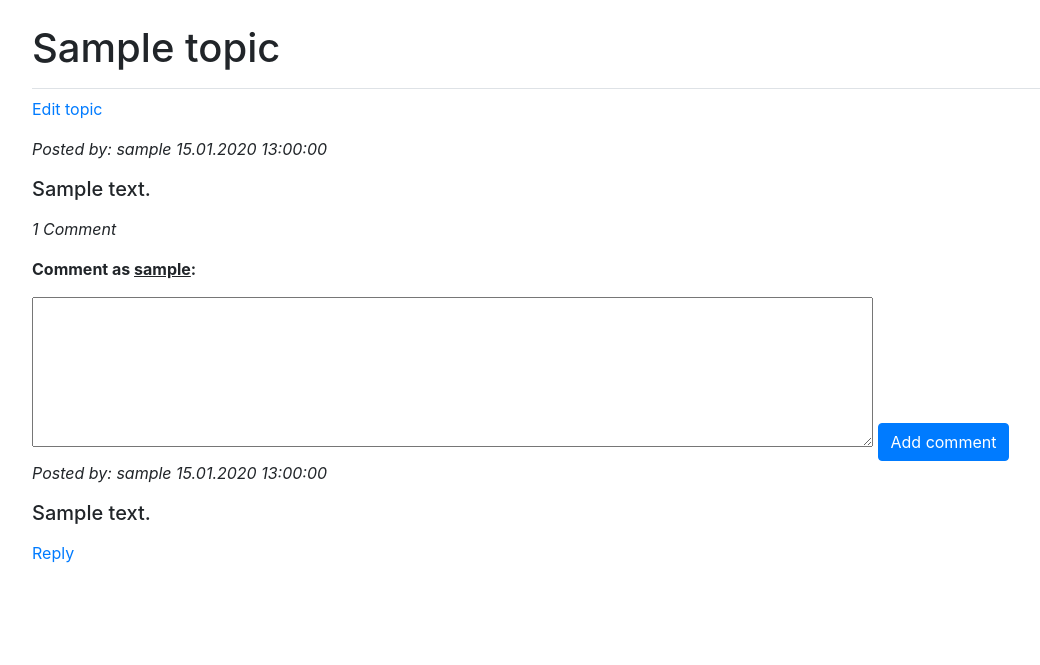
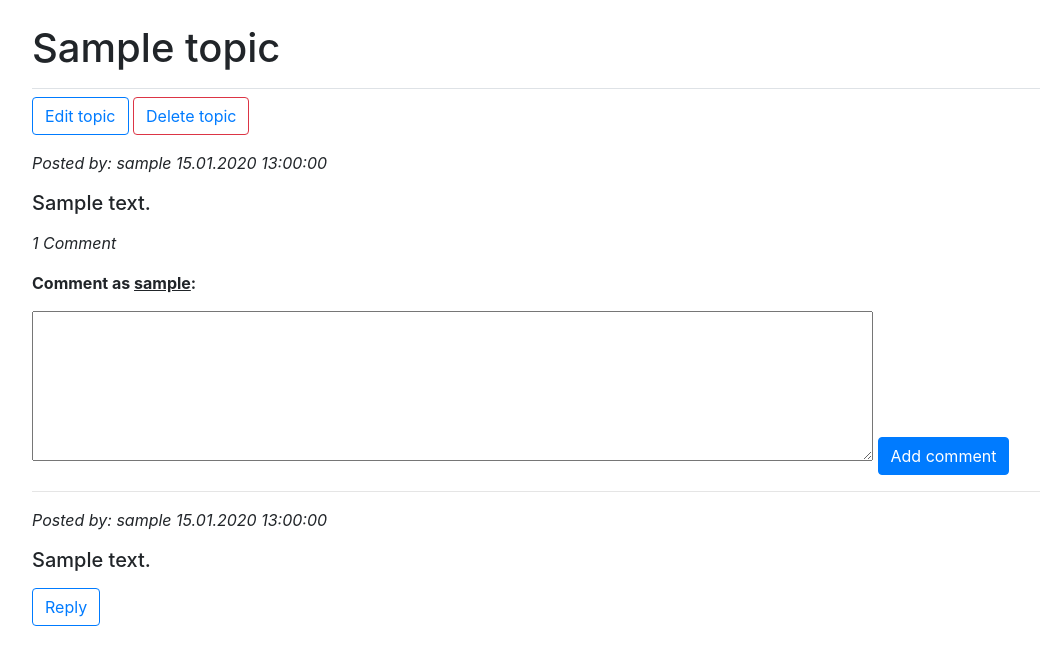
Before and after one commit to kdudarev/forum, a Django app: a page that uses forums/templates/forums/topic.html in a window 1280 px wide. Shown: the part 65-730 px from the top of the page, without its empty margins (53-1093 px from the left). Run offline with Django 4.2, Linux system fonts and the light colour scheme; a user stored in the database is signed in; tables that the repository leaves empty hold one stand-in row (values such as "Sample post"); some libraries are stand-ins or nearby versions.

Commit message:
Added deleting topics, buttons and some fixes

```diff
--- a/forums/admin.py
+++ b/forums/admin.py
@@ -5,11 +5,10 @@ from forums.models import Topic, Comment
 
 @admin.register(Topic)
 class TopicAdmin(admin.ModelAdmin):
-    list_display = ('title', 'date_added', 'owner', 'draft')
+    list_display = ('title', 'date_added', 'owner')
     list_display_links = ('title',)
     list_filter = ('owner',)
     search_fields = ('title',)
-    list_editable = ('draft',)
     prepopulated_fields = {'slug': ('title',)}
 
 
--- a/forums/models.py
+++ b/forums/models.py
@@ -10,7 +10,6 @@ class Topic(models.Model):
     date_added = models.DateTimeField(auto_now_add=True)
     owner = models.ForeignKey(User, on_delete=models.CASCADE)
     slug = models.SlugField(max_length=75, blank=True)
-    draft = models.BooleanField(default=False)
 
     def __str__(self):
         return self.title
--- a/forums/templates/forums/edit_topic.html
+++ b/forums/templates/forums/edit_topic.html
@@ -15,6 +15,9 @@
         {% bootstrap_form form %}
         {% buttons %}
             <button name="submit" class="btn btn-primary">Save</button>
+            <a href="{% url 'forums:delete_topic' topic.id topic.slug %}"
+               class="btn btn-danger active" role="button" aria-pressed="true">
+                Delete topic</a>
         {% endbuttons %}
     </form>
 {% endblock content %}
--- a/forums/templates/forums/topic.html
+++ b/forums/templates/forums/topic.html
@@ -8,8 +8,12 @@
 
 {% block content %}
     {% if request.user == topic.owner %}
-        <p><a href="{% url 'forums:edit_topic' topic.id topic.slug%}">
-                Edit topic</a></p>
+        <p><button type="button" class="btn btn-outline-primary">
+            <a href="{% url 'forums:edit_topic' topic.id topic.slug%}">
+                Edit topic</a></button>
+            <button type="button" class="btn btn-outline-danger">
+                <a href="{% url 'forums:delete_topic' topic.id topic.slug %}">
+                    Delete topic</a></button></p>
     {% endif %}
 
     <p><i>Posted by: {{ topic.owner }}
@@ -31,11 +35,13 @@
     </form>
 
     {% for comment in topic.get_comment %}
+        <hr>
         <p><i>Posted by: {{ comment.owner }}
             {{ comment.date_added|date:'d.m.Y H:i:s' }}</i></p>
         <h5>{{ comment.text|linebreaks }}</h5>
-        <p></p><a href="#formComment" onclick="addComment('{{ comment.owner }}',
-        '{{ comment.id }}')">Reply</a></p>
+        <button type="button" class="btn btn-outline-primary">
+            <a href="#formComment" onclick="addComment('{{ comment.owner }}',
+        '{{ comment.id }}')">Reply</a></button></p>
         {% for c in comment.comment_set.all %}
             <ul>
                 <p><i>Posted by: {{ c.owner }}
@@ -44,6 +50,7 @@
             </ul>
         {% endfor %}
     {% empty %}
+        <hr>
         <h5>No comment have been added yet.</h5>
     {% endfor %}
 
--- a/forums/urls.py
+++ b/forums/urls.py
@@ -11,4 +11,6 @@ urlpatterns = [
     path('add_topic/', views.add_topic, name='add_topic'),
     path('edit_topic/<int:topic_id>/<slug:slug>/',
          views.edit_topic, name='edit_topic'),
+    path('delete_topic/<int:topic_id>/<slug:slug>/',
+         views.DeleteTopicView.as_view(), name='delete_topic'),
 ]
--- a/forums/views.py
+++ b/forums/views.py
@@ -1,6 +1,8 @@
 from django.contrib.auth.decorators import login_required
 from django.http import Http404
 from django.shortcuts import render, redirect
+from django.urls import reverse_lazy
+from django.views.generic import DeleteView
 
 from .forms import TopicForm, CommentForm
 from .models import Topic
@@ -12,7 +14,6 @@ def index(request):
     return render(request, 'forums/index.html', context)
 
 
-@login_required
 def topic(request, topic_id, slug):
     topic = Topic.objects.get(id=topic_id, slug=slug)
     if request.method != 'POST':
@@ -60,3 +61,9 @@ def edit_topic(request, topic_id, slug):
             return redirect(topic.get_absolute_url())
     context = {'topic': topic, 'form': form}
     return render(request, 'forums/edit_topic.html', context)
+
+
+class DeleteTopicView(DeleteView):
+    model = Topic
+    success_url = reverse_lazy('forums:index')
+    template_name = 'forums/delete_topic.html'
```
Also changed, not shown: forums/templates/forums/delete_topic.html (added, +31 -0 lines), forums/templates/forums/index.html (+5 -3 lines).
